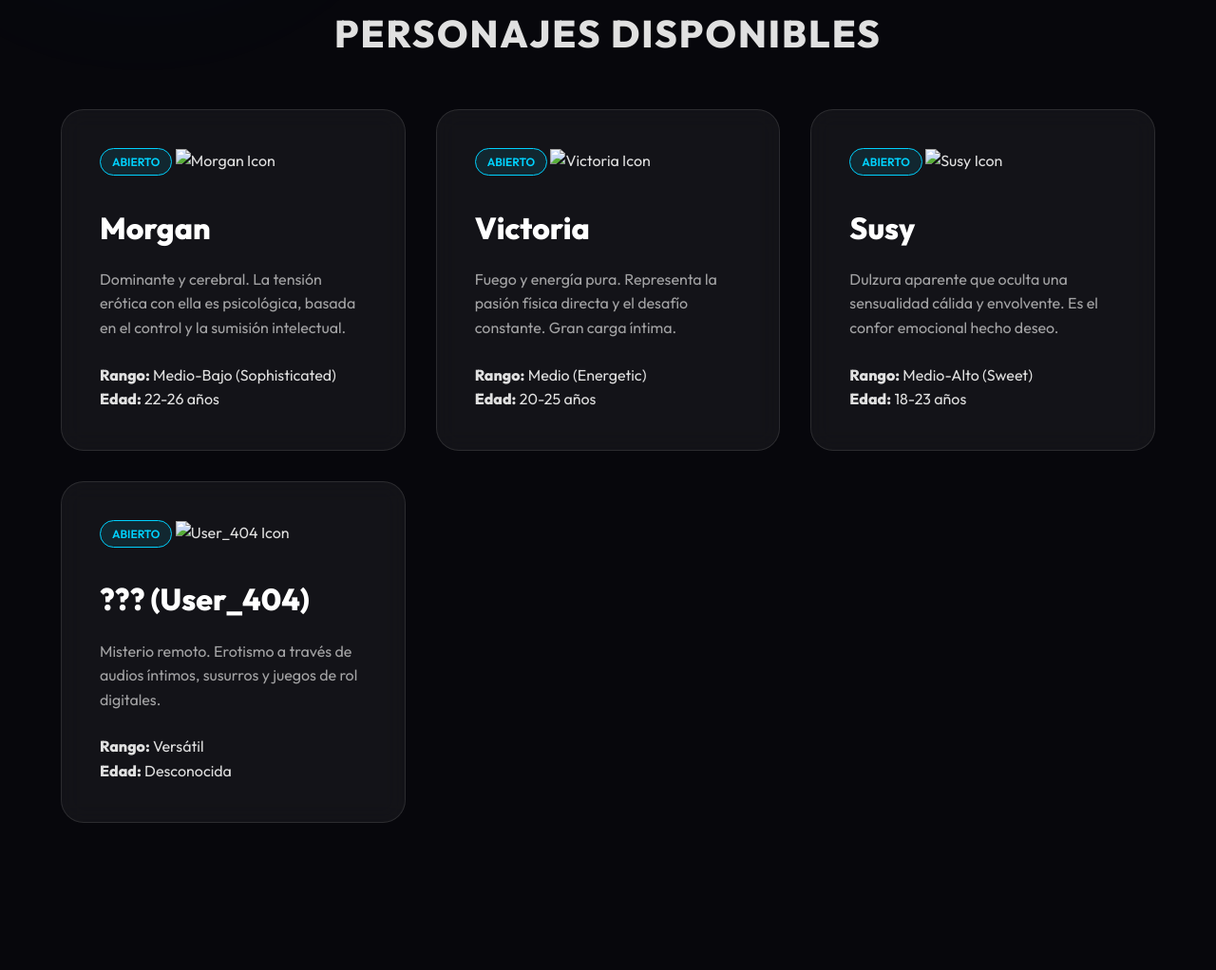
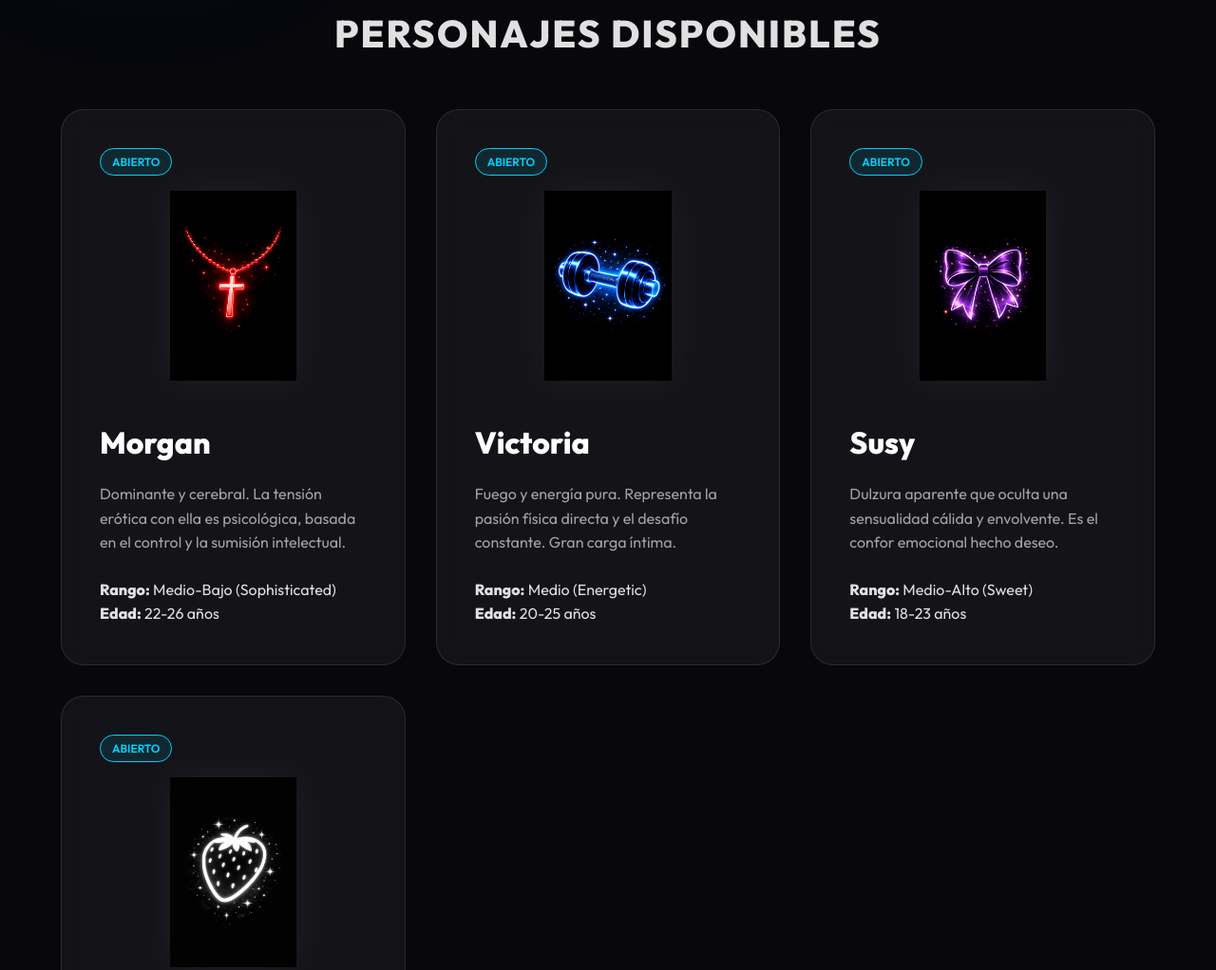
Before and after one commit to Tiboryeah/kokoro-3-souls, a website: page public/casting_portal/index.html in a window 1280 px wide. Shown: the part 897-1919 px from the top of the page at 95% size. Drawn offline with nearby package versions, Linux system fonts and the light colour scheme; a web font is replaced by a local one.

Commit message:
UI: Fixed character icons with correct file names in casting portal

```diff
--- a/public/casting_portal/index.html
+++ b/public/casting_portal/index.html
@@ -35,7 +35,7 @@
             <!-- Morgan -->
             <div class="char-card">
                 <span class="char-status">Abierto</span>
-                <img src="images/morgan_icon.png" alt="Morgan Icon" class="char-icon">
+                <img src="images/logo_cruz.png" alt="Morgan Icon" class="char-icon">
                 <h3 class="char-name">Morgan</h3>
                 <p class="char-desc">Dominante y cerebral. La tensión erótica con ella es psicológica, basada en el
                     control y la sumisión intelectual.</p>
@@ -48,7 +48,7 @@
             <!-- Victoria -->
             <div class="char-card">
                 <span class="char-status">Abierto</span>
-                <img src="images/victoria_icon.png" alt="Victoria Icon" class="char-icon">
+                <img src="images/logo_gym.png" alt="Victoria Icon" class="char-icon">
                 <h3 class="char-name">Victoria</h3>
                 <p class="char-desc">Fuego y energía pura. Representa la pasión física directa y el desafío constante.
                     Gran carga íntima.</p>
@@ -61,7 +61,7 @@
             <!-- Susy -->
             <div class="char-card">
                 <span class="char-status">Abierto</span>
-                <img src="images/susy_icon.png" alt="Susy Icon" class="char-icon">
+                <img src="images/logo_moño.png" alt="Susy Icon" class="char-icon">
                 <h3 class="char-name">Susy</h3>
                 <p class="char-desc">Dulzura aparente que oculta una sensualidad cálida y envolvente. Es el confor
                     emocional hecho deseo.</p>
@@ -74,7 +74,7 @@
             <!-- Discord Girl -->
             <div class="char-card">
                 <span class="char-status">Abierto</span>
-                <img src="images/user404_icon.png" alt="User_404 Icon" class="char-icon">
+                <img src="images/logo_fresa.png" alt="User_404 Icon" class="char-icon">
                 <h3 class="char-name">??? (User_404)</h3>
                 <p class="char-desc">Misterio remoto. Erotismo a través de audios íntimos, susurros y juegos de rol
                     digitales.</p>
```
Also changed, not shown: public/casting_portal/images/logo_cruz.png (added), public/casting_portal/images/logo_fresa.png (added), public/casting_portal/images/logo_gym.png (added), public/casting_portal/images/logo_moño.png (added), 1 other file.
